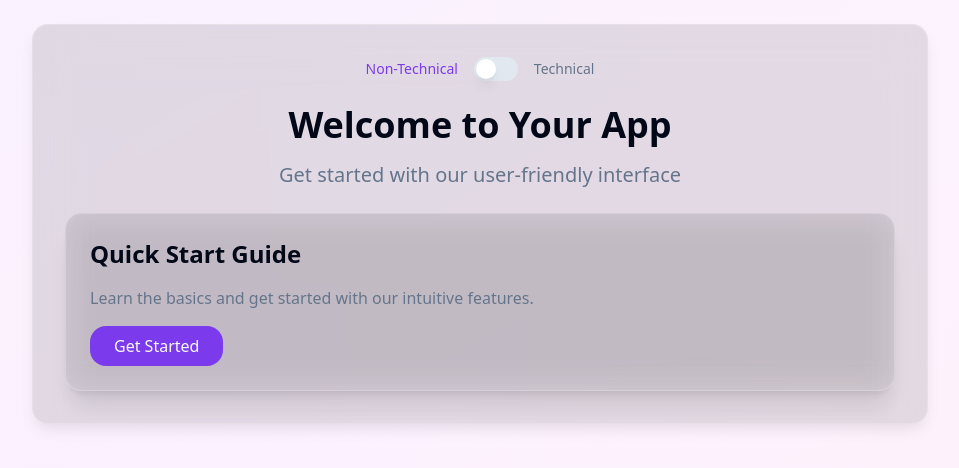
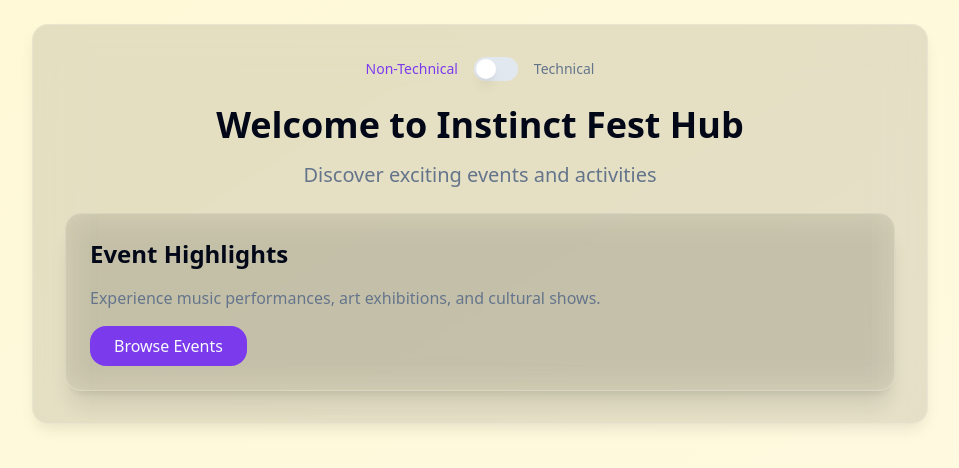
Before and after one commit to arhambhansali/INSTINCTS-1, a React (Vite) app: page / in a window 1280 px wide. Shown: the top 468 px of the page, without its empty margins (160-1119 px from the left). Built offline with nearby package versions, Linux system fonts and the light colour scheme.

Commit message:
Update UI with content from instincts website
This commit updates the UI to match the content, text, schedules, and buttons from the instincts website.  Background colors have also been changed to Patel blue for technical sections and Pastel yellow for non-technical sections.

```diff
--- a/src/index.css
+++ b/src/index.css
@@ -51,24 +51,25 @@
     @apply border-border;
   }
   body {
-    @apply bg-gradient-to-br from-purple-50 via-fuchsia-50 to-pink-50 min-h-screen text-foreground antialiased;
+    @apply text-foreground antialiased;
   }
 }
 
+.technical-bg {
+  background: linear-gradient(to bottom right, #E6F3FF, #F0F7FF);
+}
+
+.non-technical-bg {
+  background: linear-gradient(to bottom right, #FEF7CD, #FFFBE6);
+}
+
 .animated-gradient {
-  background: linear-gradient(90deg, rgba(147,39,143,0.05) 0%, rgba(234,172,232,0.05) 50%, rgba(246,219,245,0.05) 100%);
   background-size: 200% 200%;
   animation: gradient 15s ease infinite;
 }
 
 @keyframes gradient {
-  0% {
-    background-position: 0% 50%;
-  }
-  50% {
-    background-position: 100% 50%;
-  }
-  100% {
-    background-position: 0% 50%;
-  }
+  0% { background-position: 0% 50%; }
+  50% { background-position: 100% 50%; }
+  100% { background-position: 0% 50%; }
 }
--- a/src/pages/Index.tsx
+++ b/src/pages/Index.tsx
@@ -6,7 +6,7 @@ const Index = () => {
   const [isTechnical, setIsTechnical] = useState(false);
 
   return (
-    <div className="min-h-screen p-6 animated-gradient">
+    <div className={`min-h-screen p-6 ${isTechnical ? 'technical-bg' : 'non-technical-bg'} animated-gradient`}>
       <div className="max-w-4xl mx-auto space-y-8">
         <div className="glass-card p-8 space-y-6">
           <div className="flex justify-center items-center space-x-4">
@@ -27,25 +27,25 @@ const Index = () => {
 
           <div className="space-y-6">
             <div className="text-center">
-              <h1 className="text-4xl font-bold mb-4">Welcome to Your App</h1>
+              <h1 className="text-4xl font-bold mb-4">Welcome to Instinct Fest Hub</h1>
               <p className="text-xl text-muted-foreground">
                 {isTechnical
-                  ? "Access advanced features and technical documentation"
-                  : "Get started with our user-friendly interface"}
+                  ? "Explore technical sessions and workshops"
+                  : "Discover exciting events and activities"}
               </p>
             </div>
 
             <div className="glass p-6 space-y-4">
               <h2 className="text-2xl font-semibold">
-                {isTechnical ? "Technical Documentation" : "Quick Start Guide"}
+                {isTechnical ? "Technical Track Schedule" : "Event Highlights"}
               </h2>
               <p className="text-muted-foreground">
                 {isTechnical
-                  ? "Explore our API documentation, system architecture, and developer tools."
-                  : "Learn the basics and get started with our intuitive features."}
+                  ? "Join our coding workshops, hackathons, and technical talks."
+                  : "Experience music performances, art exhibitions, and cultural shows."}
               </p>
               <button className="px-6 py-2 bg-primary text-primary-foreground rounded-lg hover:opacity-90 transition-opacity">
-                {isTechnical ? "View Documentation" : "Get Started"}
+                {isTechnical ? "View Schedule" : "Browse Events"}
               </button>
             </div>
           </div>
```
